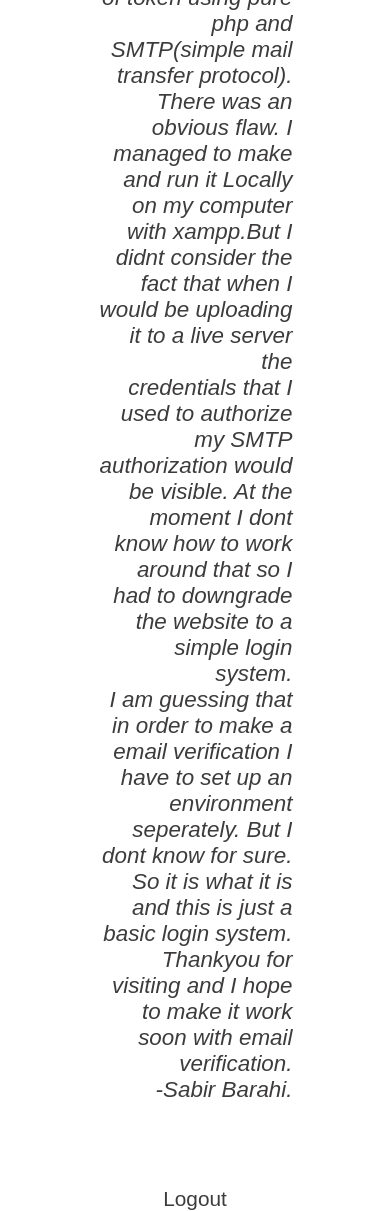
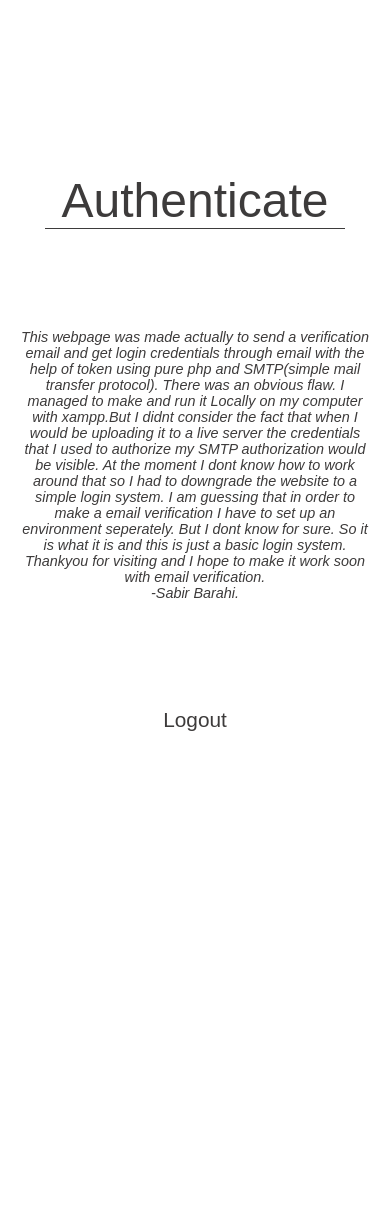
Before and after one commit to sabi1125/loginSystem, a PHP site: page /handlers/loggedin.php in a window 390 px wide; the page is wider, and only the part inside the window is pictured. After the commit the page ends 731 px from the top of that part, so only its background shows below. Run offline with PHP 8.4, Linux system fonts and the light colour scheme; the visitor is signed in with stand-in values (Sample User, id 1).

Commit message:
final update

```diff
--- a/style/style.css
+++ b/style/style.css
@@ -48,6 +48,7 @@ main #links a{
     font-size: 1.3em;
     font-weight: lighter;
 }
+
 
 
 #signup {
@@ -157,7 +158,39 @@ form label{
 }
 .para{
     width: 50%;
-    font-size: 1em;
-    font-weight: light;
-    text-align: end;
+    font-size:0.7em;
+    font-weight: lighter;
+    text-align: center;
+    margin-top: 100px;
 }
+
+@media(max-width:960px){
+    main h1{
+        font-size: 3em;
+    }
+    main .line{
+        width: 300px;
+    }
+    main p{
+        font-size:1em;
+    }
+    .para{
+        width: 90%;
+        font-size: 0.9em;
+    }
+    #signup{
+        display: flex;
+        flex-direction: column;
+    }
+    #signup #left{
+        border-right: none;
+    }
+    #signup #right{
+        width: 90%;
+    }
+    #login{
+        width: 90%;
+    }
+
+
+}
--- a/templates/loggedin.twig
+++ b/templates/loggedin.twig
@@ -1,6 +1,6 @@
 {% extends "mainpage.twig" %}
  {% block css %}
-    <link rel="stylesheet" href="/style/style.css">
+    <link rel="stylesheet" href="/loginsystem/style/style.css">
     {% endblock css %}
 {% block main %}
 
@@ -8,15 +8,15 @@
 <div class="line"></div>
 <div class="para">
 <p>This webpage was made actually to send a verification email and get login credentials through email with the help of token using pure php and SMTP(simple mail transfer protocol).
-<br>There was an obvious flaw. I managed to make and run it Locally on my computer with xampp.But I didnt consider the fact that when I would be uploading it to a live server the<br>
+There was an obvious flaw. I managed to make and run it Locally on my computer with xampp.But I didnt consider the fact that when I would be uploading it to a live server the
  credentials that I used to authorize my SMTP authorization would be visible. At the moment I dont know how to work around that so I had to downgrade the website to a simple login system.
- <br>I am guessing that in order to make a email verification I have to set up an environment seperately. But I dont know for sure. So it is what it is and this is just a basic login system.
- <br>Thankyou for visiting and I hope to make it work soon with email verification.<br>
+ I am guessing that in order to make a email verification I have to set up an environment seperately. But I dont know for sure. So it is what it is and this is just a basic login system.
+ Thankyou for visiting and I hope to make it work soon with email verification.<br>
  -Sabir Barahi.
 </p>
 </div>
 <div id="links">
-<a href="/handlers/logout.php">Logout</a>
+<a href="/loginsystem/handlers/logout.php">Logout</a>
 </div>
 
 
--- a/templates/login.twig
+++ b/templates/login.twig
@@ -1,13 +1,13 @@
 {% extends "mainpage.twig" %}
 
 {% block css %}
-    <link rel="stylesheet" href="/style/style.css">
+    <link rel="stylesheet" href="/loginsystem/style/style.css">
 {% endblock css %}
 {% block main %}
 
 <div id="login">
 
-<form action="/handlers/login.php" method="post">
+<form action="/loginsystem/handlers/login.php" method="post">
 
 
 <h2>Login</h2>
--- a/templates/mainpage.twig
+++ b/templates/mainpage.twig
@@ -4,7 +4,7 @@
     <meta charset="UTF-8">
     <meta name="viewport" content="width=device-width, initial-scale=1.0">
     {% block css %}
-    <link rel="stylesheet" href="/style/style.css">
+    <link rel="stylesheet" href="/loginsystem/style/style.css">
     {% endblock css %}
     <title>Mainpage</title>
 </head>
@@ -19,9 +19,9 @@
 <p>Secure way to Login to almost anything</p>
 
 <div id="links">
-<a href="/handlers/signup.php">Signup</a>
+<a href="/loginsystem/handlers/signup.php">Signup</a>
 
-<a href="/handlers/login.php">Login</a>
+<a href="/loginsystem/handlers/login.php">Login</a>
 </div>
 
 
--- a/templates/signup.twig
+++ b/templates/signup.twig
@@ -2,7 +2,7 @@
 
 
 {% block css %}
-    <link rel="stylesheet" href="/style/style.css">
+    <link rel="stylesheet" href="/loginsystem/style/style.css">
     {% endblock css %}
 
 {% block main %}
@@ -11,7 +11,7 @@
 
 <div id="left">
 <h1>Authenticate</h1>
-<a href="/handlers/login.php">Login</a>
+<a href="/loginsystem/handlers/login.php">Login</a>
 </div>
 <div id="right">
 <form action="/handlers/signup.php" method="post">
```
